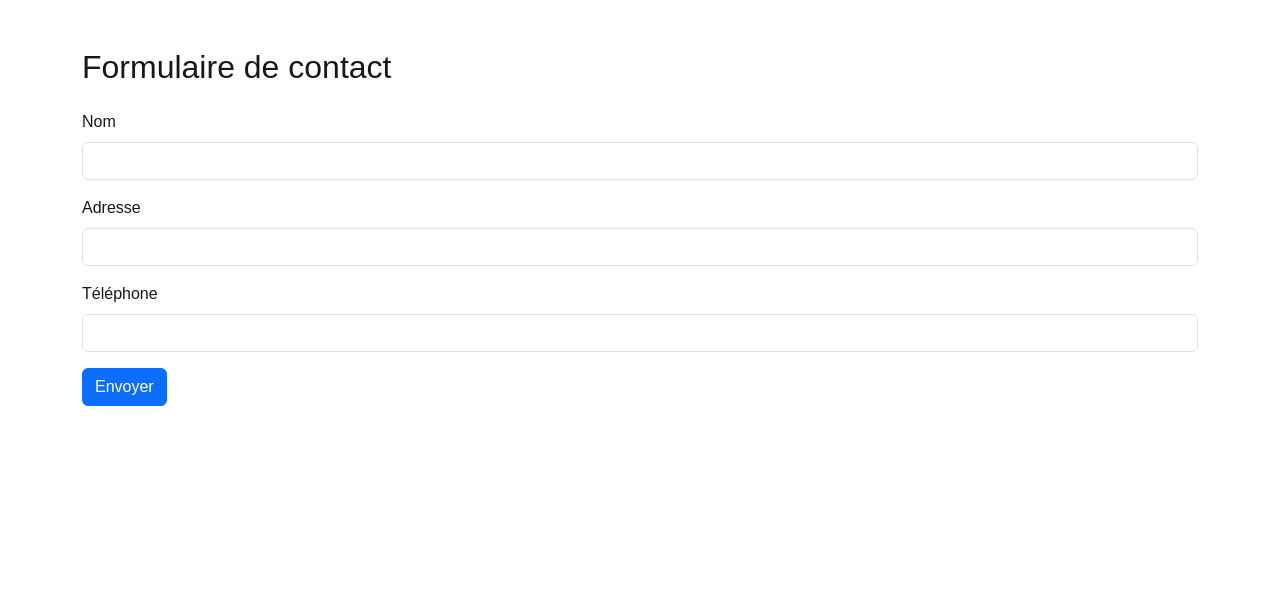
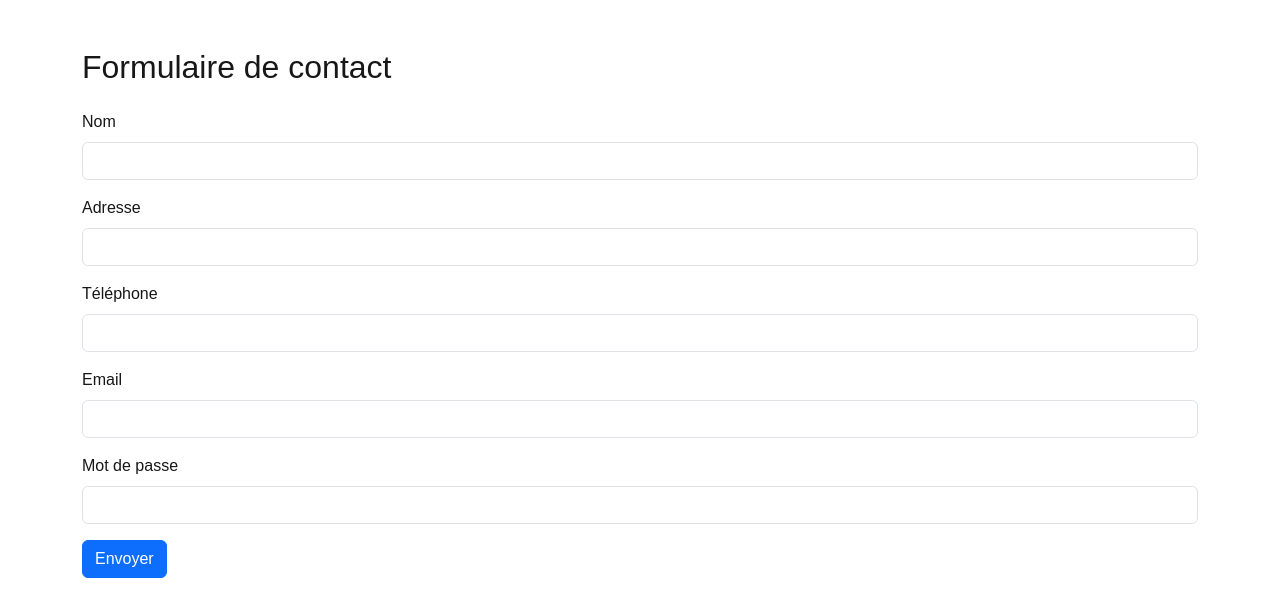
Before and after one commit to RAHMAB25/MINI-FOOD, a Next.js app: page /contact in a window 1280 px wide. Shown: the top 616 px of the page. Built offline with nearby package versions, Linux system fonts and the light colour scheme.

Commit message:
boutton enregister

```diff
--- a/app/contact/page.tsx
+++ b/app/contact/page.tsx
@@ -3,18 +3,19 @@ import { useRouter } from 'next/navigation';
 import { useState } from 'react';
 
 export default function Page1() {
- const router = useRouter();
+  const router = useRouter();
 
   const [non, setNon] = useState('');
   const [adre, setAdre] = useState('');
   const [tep, setTep] = useState('');
-
+  const [mail, setMail] = useState('');
+  const [motpas, setMotpas] = useState('');
 
   const handleSubmit = async (e: React.FormEvent) => {
     e.preventDefault();
 
     try {
-      const body = { non, adre, tep};
+      const body = { non, adre, tep, mail, motpas };
       const response = await fetch("http://localhost:3002/adduser", {
         method: "POST",
         headers: { "Content-Type": "application/json" },
@@ -25,16 +26,16 @@ export default function Page1() {
       console.log(result);
 
       // Réinitialiser les champs
-      setNon("");
-      setAdre("");
-      setTep("");
+      setNon('');
+      setAdre('');
+      setTep('');
+      setMail('');
+      setMotpas('');
 
       router.push('/');
-
     } catch (err) {
       console.error(err);
     }
-
   };
 
   return (
@@ -52,6 +53,7 @@ export default function Page1() {
             required
           />
         </div>
+
         <div className="mb-3">
           <label htmlFor="adre" className="form-label">Adresse</label>
           <input
@@ -63,6 +65,7 @@ export default function Page1() {
             required
           />
         </div>
+
         <div className="mb-3">
           <label htmlFor="tep" className="form-label">Téléphone</label>
           <input
@@ -75,10 +78,32 @@ export default function Page1() {
           />
         </div>
 
+        <div className="mb-3">
+          <label htmlFor="mail" className="form-label">Email</label>
+          <input
+            type="email"
+            className="form-control"
+            id="mail"
+            value={mail}
+            onChange={(e) => setMail(e.target.value)}
+            required
+          />
+        </div>
+
+        <div className="mb-3">
+          <label htmlFor="motpas" className="form-label">Mot de passe</label>
+          <input
+            type="password"
+            className="form-control"
+            id="motpas"
+            value={motpas}
+            onChange={(e) => setMotpas(e.target.value)}
+            required
+          />
+        </div>
+
         <button type="submit" className="btn btn-primary">Envoyer</button>
       </form>
-
-
     </div>
   );
 }
--- /dev/null
+++ b/app/enregistrement/page.tsx
@@ -0,0 +1,9 @@
+'use client';
+
+export default function home() {
+
+     return (
+        <h1>page enregistrement</h1>
+     )
+
+}
--- a/app/page.tsx
+++ b/app/page.tsx
@@ -34,7 +34,10 @@ export default function PageVerification() {
       } else {
         toast.error(data.message || 'Échec de la connexion ❌');
         setTimeout(() => {
-          router.push('/contact');
+
+                  setMail("");
+                  setMotpas("");
+
         }, 2000);
 
       }
@@ -73,11 +76,26 @@ export default function PageVerification() {
         </div>
 
         <button type="submit" className="btn btn-primary">Connexion</button>
+
+        <button
+  type="button"
+  className="btn btn-success mt-3"
+  onClick={() => router.push('/enregistrement')}
+>
+  Enregistrer
+</button>
+
+
+
       </form>
 
       <ToastContainer
       position="top-right" autoClose={2500}
        />
     </div>
+
+
+
+
   );
 }
```
